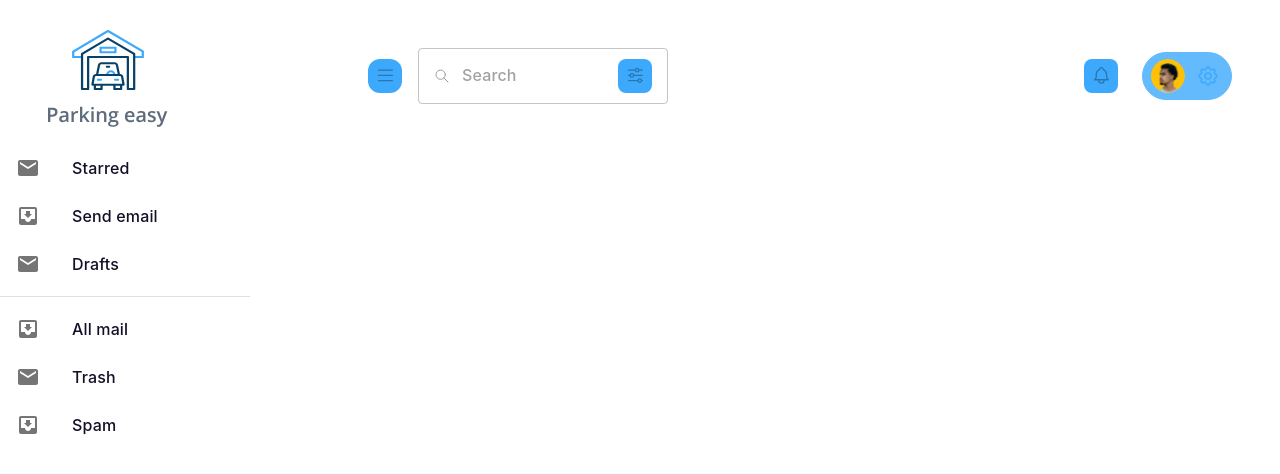
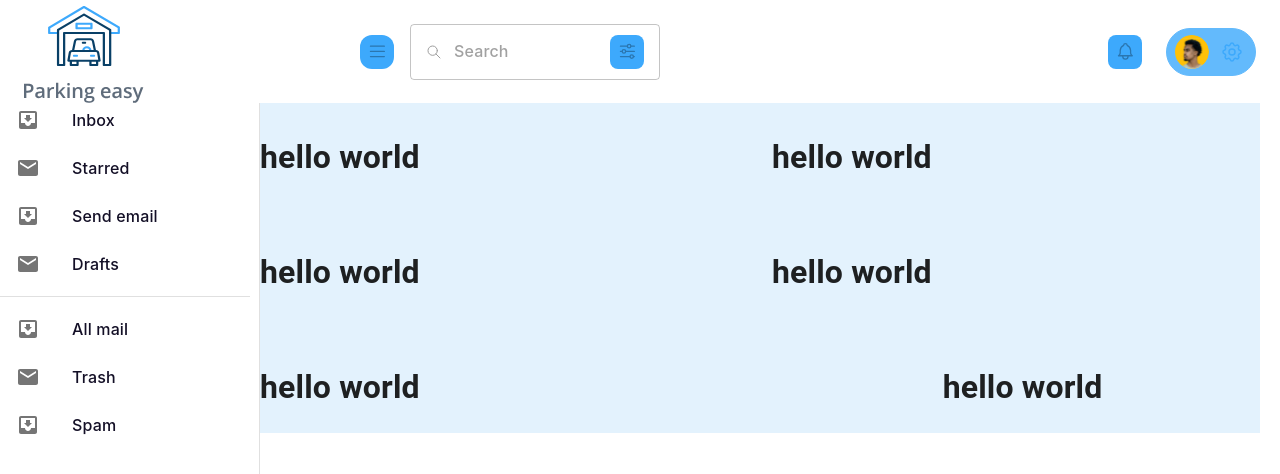
Before and after one commit to CNDvn/ParkingApp-FE, a React (Create React App) app: page /DashboardAdmin in a window 1280 px wide. Shown: the top 474 px of the page. Built offline with nearby package versions, Linux system fonts and the light colour scheme.

Commit message:
Add ui dashboard +Drawer +Table

```diff
--- a/src/Mui/theme.ts
+++ b/src/Mui/theme.ts
@@ -9,6 +9,7 @@ declare module '@mui/material/styles/createPalette' {
     orange: string;
     successDark: string;
     backgroundColorAdmin: string;
+    backgroundColorDashboard: string;
   }
 }
 
@@ -36,6 +37,7 @@ const colors = {
   successDark: 'rgb(94, 53, 177)',
   successLight: 'rgb(237, 231, 246)',
   backgroundColorAdmin: 'rgb(255, 255, 255)',
+  backgroundColorDashboard: 'rgb(227, 242, 253)',
 };
 
 const defaultTheme = createTheme({
@@ -56,6 +58,7 @@ const defaultTheme = createTheme({
     common: {
       backgroundColorLogin: colors.backgroundColorLogin,
       backgroundColorAdmin: colors.backgroundColorAdmin,
+      backgroundColorDashboard: colors.backgroundColorDashboard,
     },
     secondary: {
       main: '#000',
--- a/src/pages/DashboardAdmin/Header/Header.tsx
+++ b/src/pages/DashboardAdmin/Header/Header.tsx
@@ -23,7 +23,7 @@ const Header = ({ handleLeftDrawerToggle }: IHeader): JSX.Element => {
           [theme.breakpoints.down('md')]: {
             width: 'auto',
           },
-          padding: '24px',
+          // padding: '10px',
         }}
       >
         <Box
--- /dev/null
+++ b/src/pages/DashboardAdmin/MainLayout/Dashboard/Dashboard.tsx
@@ -0,0 +1,62 @@
+/* eslint-disable no-unused-vars */
+import { useEffect, useState } from 'react';
+import React from 'react';
+// material-ui
+import { Grid } from '@mui/material';
+import { gridSpacing } from 'constants/breakpoint';
+import { useTheme } from '@mui/material/styles';
+
+// ==============================|| DEFAULT DASHBOARD ||============================== //
+
+const Dashboard = (): JSX.Element => {
+  const theme = useTheme();
+  const [isLoading, setLoading] = useState(true);
+  useEffect(() => {
+    setLoading(false);
+  }, []);
+
+  return (
+    <Grid
+      container
+      spacing={gridSpacing}
+      sx={{
+        bgcolor: theme.palette.common.backgroundColorDashboard,
+        marginTop: '88px',
+        marginRight: '20px',
+      }}
+    >
+      <Grid item xs={12}>
+        <Grid container spacing={gridSpacing}>
+          <Grid item lg={4} md={6} sm={6} xs={12}>
+            <h1>hello world</h1>
+          </Grid>
+          <Grid item lg={4} md={6} sm={6} xs={12}>
+            <h1>hello world</h1>
+          </Grid>
+          <Grid item lg={4} md={12} sm={12} xs={12}>
+            <Grid container spacing={gridSpacing}>
+              <Grid item sm={6} xs={12} md={6} lg={12}>
+                <h1>hello world</h1>
+              </Grid>
+              <Grid item sm={6} xs={12} md={6} lg={12}>
+                <h1>hello world</h1>
+              </Grid>
+            </Grid>
+          </Grid>
+        </Grid>
+      </Grid>
+      <Grid item xs={12}>
+        <Grid container spacing={gridSpacing}>
+          <Grid item xs={12} md={8}>
+            <h1>hello world</h1>
+          </Grid>
+          <Grid item xs={12} md={4}>
+            <h1>hello world</h1>
+          </Grid>
+        </Grid>
+      </Grid>
+    </Grid>
+  );
+};
+
+export default Dashboard;
--- a/src/pages/DashboardAdmin/MainLayout/index.tsx
+++ b/src/pages/DashboardAdmin/MainLayout/index.tsx
@@ -3,6 +3,7 @@ import { useTheme } from '@mui/material/styles';
 import React, { useState } from 'react';
 import Header from '../Header/Header';
 import Sidebar from '../SlideBar/SlideBar';
+import Dashboard from './Dashboard/Dashboard';
 
 const MainLayout = (): JSX.Element => {
   const theme = useTheme();
@@ -10,6 +11,7 @@ const MainLayout = (): JSX.Element => {
   const handleLeftDrawerToggle = (): void => {
     setLeftDrawerOpened(!leftDrawerOpened);
   };
+
   return (
     <Box sx={{ display: 'flex' }}>
       <CssBaseline />
@@ -31,6 +33,7 @@ const MainLayout = (): JSX.Element => {
         leftDrawerOpened={leftDrawerOpened}
         handleLeftDrawerToggle={handleLeftDrawerToggle}
       />
+      <Dashboard />
     </Box>
   );
 };
--- a/src/pages/DashboardAdmin/SlideBar/SlideBar.tsx
+++ b/src/pages/DashboardAdmin/SlideBar/SlideBar.tsx
@@ -11,6 +11,7 @@ import InboxIcon from '@mui/icons-material/MoveToInbox';
 import MailIcon from '@mui/icons-material/Mail';
 import { drawerWidth } from 'constants/breakpoint';
 
+// import Fade from '@mui/material/Fade';
 interface ISidebar {
   handleLeftDrawerToggle: VoidFunction;
   leftDrawerOpened: boolean;
@@ -58,6 +59,7 @@ const Sidebar = ({
         flexShrink: { md: 0 },
         width: matchUpMd ? drawerWidth : 'auto',
         zIndex: '100',
+        display: leftDrawerOpened ? 'block' : 'none',
       }}
       aria-label="mailbox folders"
     >
@@ -71,7 +73,6 @@ const Sidebar = ({
             width: drawerWidth,
             background: theme.palette.background.default,
             color: theme.palette.text.primary,
-            borderRight: 'none',
             [theme.breakpoints.up('md')]: {
               top: '88px',
             },
@@ -80,6 +81,7 @@ const Sidebar = ({
         ModalProps={{ keepMounted: true }}
         color="inherit"
       >
+        {/* <Fade in={leftDrawerOpened}>{drawer}</Fade> */}
         {drawer}
       </Drawer>
     </Box>
```
